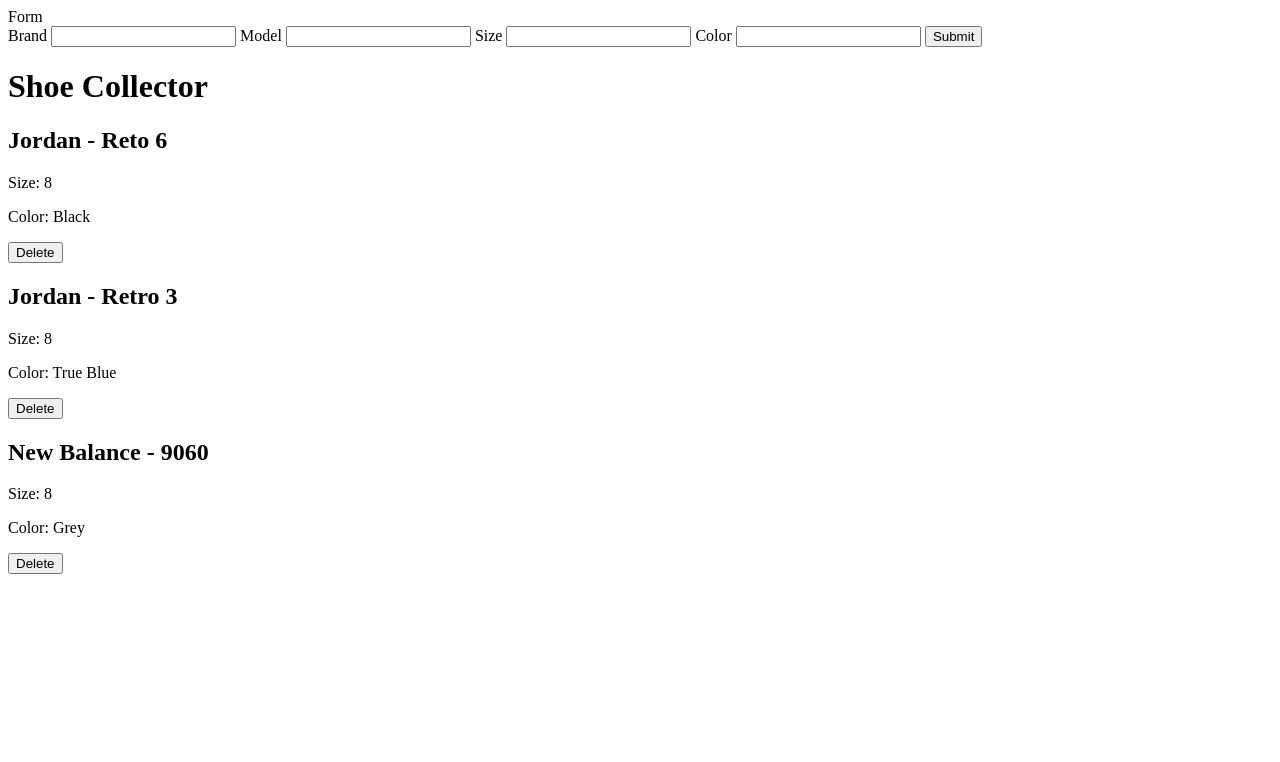
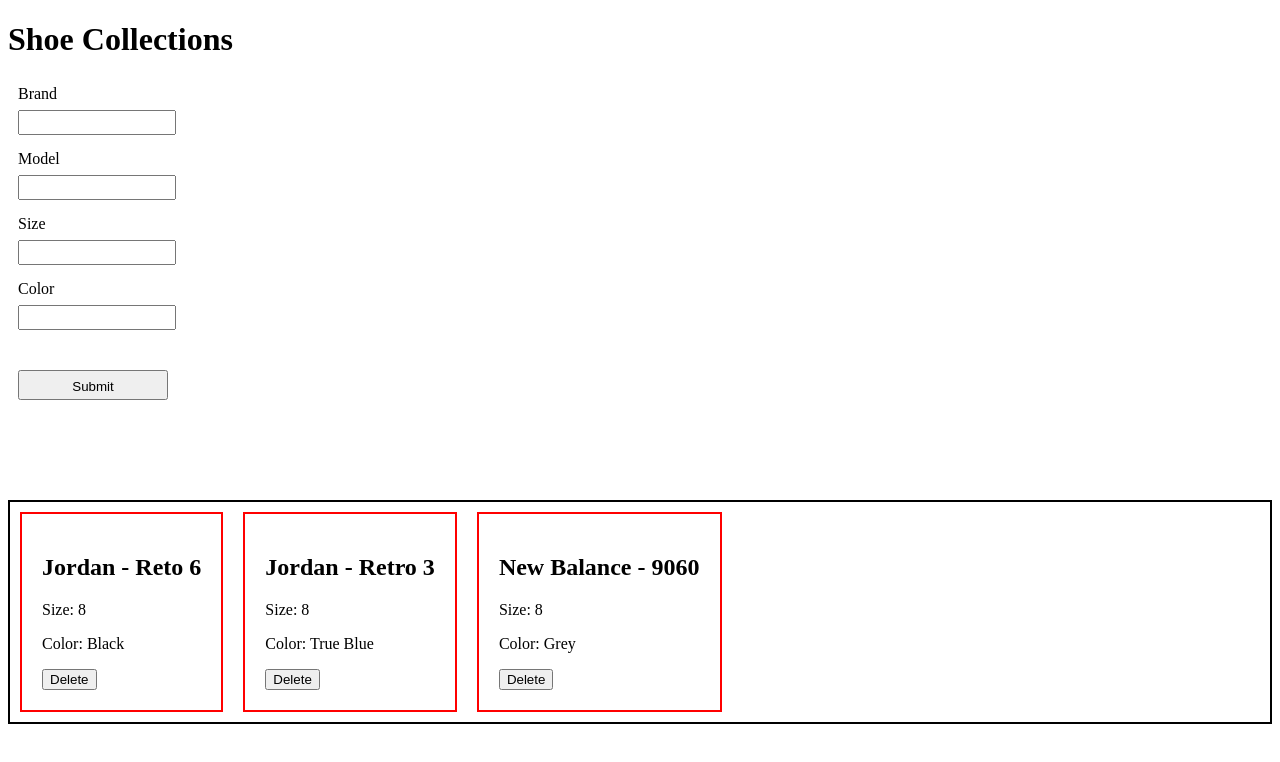
Before and after one commit to oscarvictoria/collections-app, a plain HTML site: page index.html in a window 1280 px wide. Drawn offline with Linux system fonts and the light colour scheme.

Commit message:
added sizing and updated display of the form and content

```diff
--- a/index.html
+++ b/index.html
@@ -7,8 +7,8 @@
     <link rel="stylesheet" href="styles.css" />
   </head>
   <body>
+    <h1>Shoe Collections</h1>
     <div>
-      Form
       <form class="shoe-form">
         <label for="brand"> Brand </label>
         <input type="text" id="brand" />
@@ -22,10 +22,10 @@
         <label for="colorway"> Color</label>
         <input type="text" id="colorway" />
 
-        <input type="submit" />
+        <input type="submit" id="submit" />
       </form>
     </div>
-    <h1>Shoe Collector</h1>
+
     <div class="shoe-list"></div>
 
     <script src="script.js"></script>
--- a/styles.css
+++ b/styles.css
@@ -1,2 +1,44 @@
 body {
 }
+
+div form {
+  margin: 0;
+  padding: 0;
+}
+
+form {
+  margin: 10px;
+  display: block;
+  width: 350px;
+  height: 400px;
+}
+
+form input,
+label {
+  margin: 10px;
+  padding-top: 5px;
+  width: 150px;
+  height: 15px;
+  display: block;
+}
+
+#submit {
+  margin-top: 40px;
+  height: 30px;
+}
+
+form button {
+  height: 400px;
+}
+
+.shoe-list {
+  margin-top: 20px;
+  border: 2px solid black;
+  display: flex;
+}
+
+.shoe-list div {
+  border: 2px solid red;
+  margin: 10px;
+  padding: 20px;
+}
```
